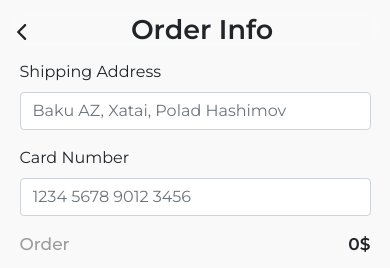
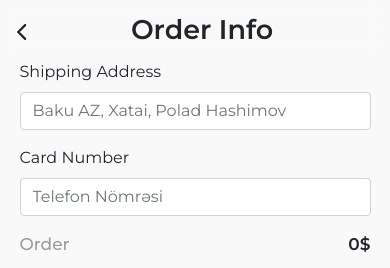
Before and after one commit to izzetomarovcff/ParfumeSpme, a React (Create React App) app: page /cart/neworder in a window 390 px wide. Shown: the top 268 px of the page. Built offline with nearby package versions, Linux system fonts and the light colour scheme; no server answers; sample sign-in values are in the browser's storage.

Commit message:
phone update

```diff
--- a/src/components/OrderDetails.jsx
+++ b/src/components/OrderDetails.jsx
@@ -73,7 +73,7 @@ function OrderDetails() {
                     })}
                     <div className="otherinfo mt-4">Order Information</div>
                     <p className='otherdetails mt-2'>Shipping Address: <span className='text-dark ms-2'>{order.shippingAddress}</span></p>
-                    <p className='otherdetails mt-2'>Payment Method: <span className='text-dark ms-2'>**** **** **** {order.card16digit[12]}{order.card16digit[13]}{order.card16digit[14]}{order.card16digit[15]}</span></p>
+                    <p className='otherdetails mt-2'>Payment Method: <span className='text-dark ms-2'>{order.card16digit}</span></p>
                     <p className='otherdetails mt-2'>Total Amount: <span className='text-dark ms-2 totalamount'>{order.totalammount} $</span></p>
                 </div>
             ) : (null)}
--- a/src/pages/NewOrder.jsx
+++ b/src/pages/NewOrder.jsx
@@ -140,7 +140,7 @@ function NewOrder() {
                 </div>
                 <div className="mb-3 w-100">
                     <label htmlFor="card16digit" className="form-label">Card Number</label>
-                    <input type="number" name='card16digit' className="form-control" id="card16digit" value={order.card16digit} onChange={handleChange} autoComplete='off' required placeholder='1234 5678 9012 3456' min={1000000000000000} max={9999999999999999}/>
+                    <input type="number" name='card16digit' className="form-control" id="card16digit" value={order.card16digit} onChange={handleChange} autoComplete='off' required placeholder='Telefon Nömrəsi'/>
                 </div>
                 <div className='order'>
                     <p className='text'>Order</p>
```
